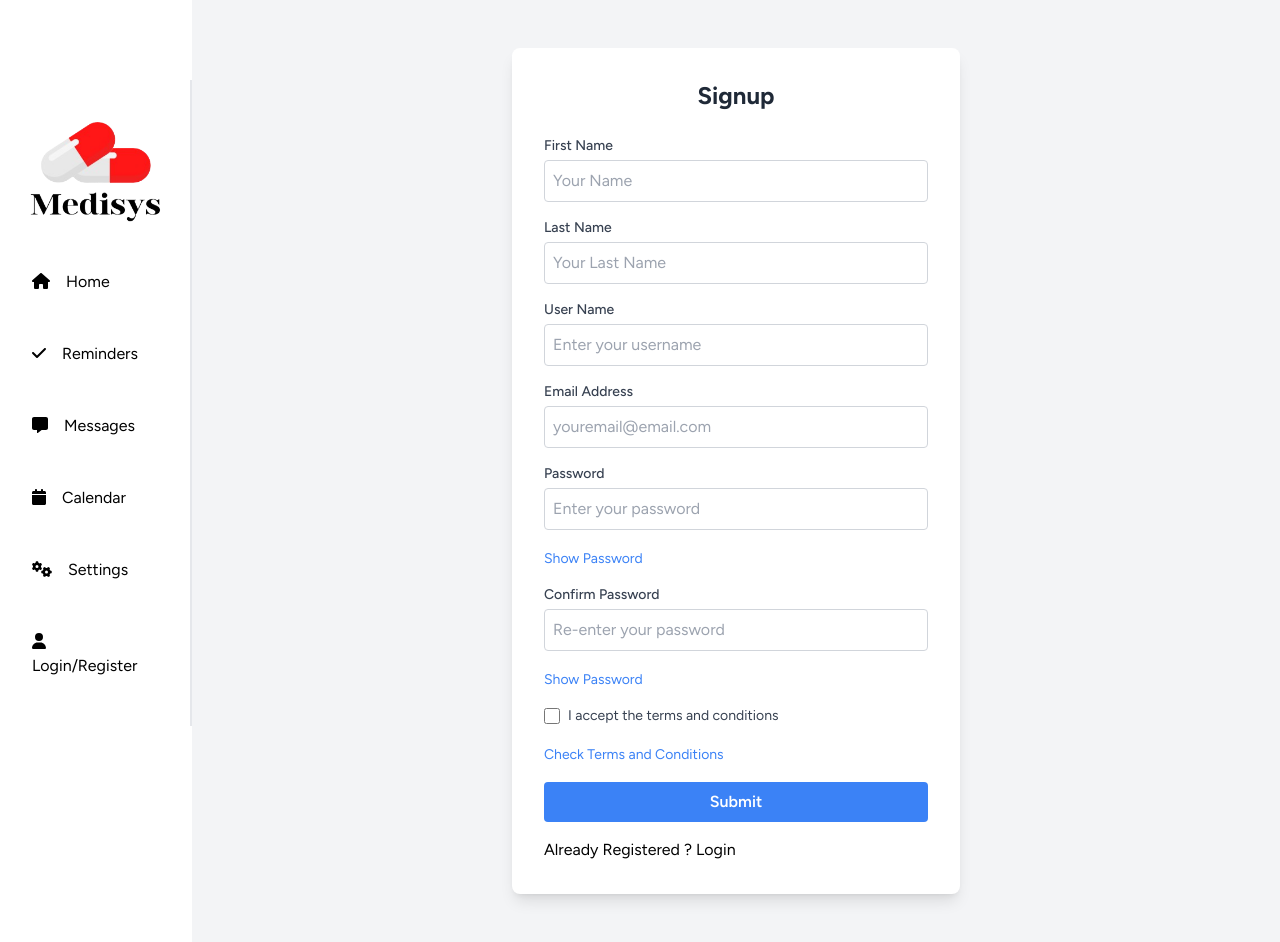
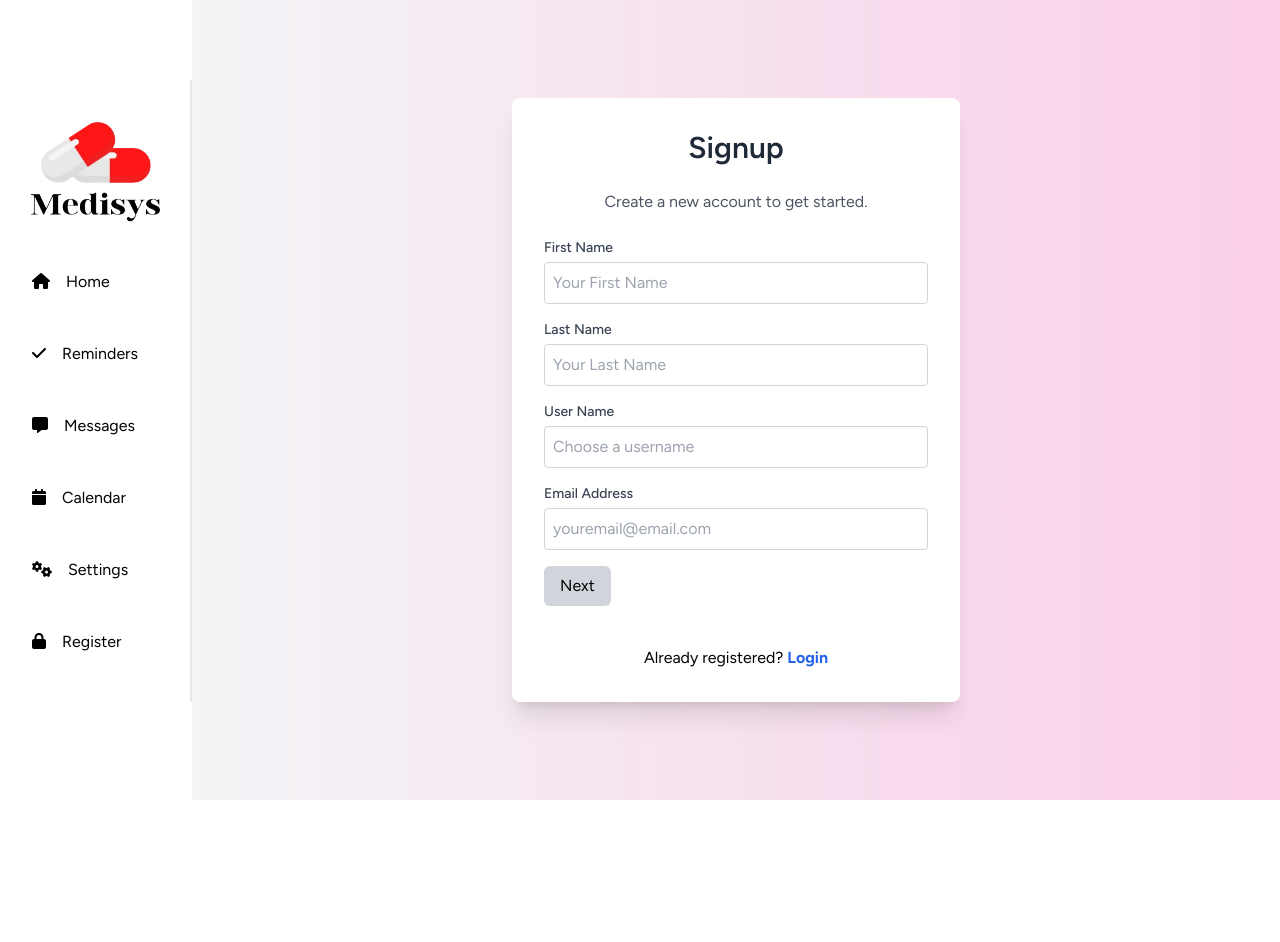
Before and after one commit to AashutoshDL/Clinic-Management-System, a React (Vite) app: page /register in a window 1280 px wide. After the commit the page ends 800 px from the top, so only its background shows below. Built offline with nearby package versions, Linux system fonts and the light colour scheme.

Commit message:
edit and delete fixed

```diff
--- a/src/components/Auth/Login.jsx
+++ b/src/components/Auth/Login.jsx
@@ -1,65 +1,60 @@
-import React from 'react'
-import {Formik, Form } from 'formik';
+import React from 'react';
+import { Formik, Form } from 'formik';
 import * as Yup from 'yup';
-import {useNavigate} from 'react-router-dom'
-import {PasswordInput, TextInput , MySelect} from '../Auth/FormElements'
-import  axios  from 'axios';
+import { useNavigate } from 'react-router-dom';
+import { PasswordInput, TextInput, MySelect } from '../Auth/FormElements';
+import axios from 'axios';
 import { useAuth } from '../context/AuthContext';
 
 const Login = () => {
   const [showPassword, setShowPassword] = React.useState(false);
-    const navigate=useNavigate();
-    const {login}=useAuth();
+  const navigate = useNavigate();
+  const { login } = useAuth();
 
   return (
-      <div className="min-h-screen flex items-center justify-center bg-gray-100 py-12 px-4 sm:px-6 lg:px-8">
-            <div className="max-w-md w-full bg-white p-8 rounded-lg shadow-lg">
-              <h1 className="text-center text-2xl font-bold text-gray-800 mb-6">Login</h1>
+    <div className="min-h-screen flex items-center justify-center bg-gradient-to-r from-gray-100 to-pink-200 py-12 px-4 sm:px-6 lg:px-8">
+      <div className="max-w-md w-full bg-white p-8 rounded-lg shadow-xl space-y-6">
+        <h1 className="text-center text-3xl font-semibold text-gray-800 mb-4">Login</h1>
+        <p className="text-center text-gray-600 mb-6">Please enter your credentials to log in.</p>
         <Formik
           initialValues={{
-                  email:'',
+            email: '',
             password: '',
             role: '',
           }}
-                //validation using Yup a library
           validationSchema={Yup.object({
             email: Yup.string().email('Invalid email address').required('Required'),
+            password: Yup.string().required('Required'),
+            role: Yup.string().required('Required'),
           })}
-                //making api calls to the backend for registration
           onSubmit={async (values, { setSubmitting }) => {
             try {
-                    // Make the API call using axios
               const response = await axios.post('http://localhost:3001/auth/login', values, {
                 headers: {
                   'Content-Type': 'application/json',
-                        withCredentials:true,
+                  withCredentials: true,
                 },
               });
-                    // Extract response data
               const data = response.data;
-                    // Alert success message
               alert(`Login Successful. Welcome, ${data.user.firstName}`);
               login(data.user);
-                    navigate('/home')
+              navigate('/home');
             } catch (error) {
-                    // Handle errors
-                    console.error("Error during signup", error);
-
+              console.error('Error during login', error);
               if (error.response) {
-                      console.log("Response error:", error.response.data);
+                console.log('Response error:', error.response.data);
               } else if (error.request) {
-                      console.log("Request error: No response received from the server");
+                console.log('Request error: No response received from the server');
               } else {
-                      console.log("Unexpected error:", error.message);
+                console.log('Unexpected error:', error.message);
               }
             } finally {
-                    // Reset submitting state
               setSubmitting(false);
             }
           }}
         >
           {({ isSubmitting }) => (
-                <Form>
+            <Form className="space-y-4">
               <TextInput label="Email" name="email" type="text" placeholder="Enter your email" />
               <PasswordInput
                 label="Password"
@@ -70,12 +65,11 @@ const Login = () => {
               <button
                 type="button"
                 onClick={() => setShowPassword((prev) => !prev)}
-                    className="text-blue-500 text-sm mb-4 hover:underline"
+                className="text-blue-500 text-sm hover:underline focus:outline-none"
               >
                 {showPassword ? 'Hide' : 'Show'} Password
               </button>
-                  <MySelect label="Role" name="role" className="w-full px-3 py-2 mt-2 border rounded focus:ring-2 focus:ring-blue-400 focus:outline-none text-gray-700 bg-gray-100"
-                  >
+              <MySelect label="Role" name="role" className="w-full px-4 py-2 mt-2 border rounded-md focus:ring-2 focus:ring-blue-500 focus:outline-none bg-gray-50">
                 <option value="">Select a job type</option>
                 <option value="user">User</option>
                 <option value="patient">Patient</option>
@@ -84,20 +78,32 @@ const Login = () => {
                 <option value="admin">Admin</option>
                 <option value="superadmin">Super Admin</option>
               </MySelect>
+              <div className="flex justify-between items-center">
                 <button
                   type="submit"
-                    className="w-full py-2 px-4 bg-blue-500 text-white font-semibold rounded mt-4 hover:bg-blue-600 transition"
+                  className="w-full py-2 px-4 bg-buttonGray text-white font-semibold rounded-md mt-4 hover:bg-buttonGrayDark transition"
                   disabled={isSubmitting}
                 >
-                    Submit
+                  {isSubmitting ? 'Logging in...' : 'Submit'}
                 </button>
+              </div>
             </Form>
           )}
         </Formik>
-            <p className='pt-4'>Not Registerd Yet? <button onClick={()=>{navigate('/register')}}>Register</button></p>
+        <p className="text-center text-sm text-gray-600 mt-4">
+          Not Registered Yet?{' '}
+          <button
+            className="font-bold text-blue-500 hover:text-blue-600"
+            onClick={() => {
+              navigate('/register');
+            }}
+          >
+            Register
+          </button>
+        </p>
       </div>
     </div>
-  )
-}
+  );
+};
 
-export default Login
+export default Login;
--- a/src/components/Auth/Register.jsx
+++ b/src/components/Auth/Register.jsx
@@ -3,29 +3,38 @@ import { Formik, Form } from 'formik';
 import * as Yup from 'yup';
 import { useNavigate } from 'react-router-dom';
 import { Checkbox, PasswordInput, TextInput } from './FormElements';
-import axios from 'axios'
-
+import axios from 'axios';
 
 const Register = () => {
   const [showPassword, setShowPassword] = React.useState(false);
   const [showConfirmPassword, setShowConfirmPassword] = React.useState(false);
-  const navigate=useNavigate();
+  const [currentStep, setCurrentStep] = React.useState(1); // Tracks the current step (page)
+  const navigate = useNavigate();
+
+  const nextStep = () => {
+    setCurrentStep((prevStep) => prevStep + 1);
+  };
+
+  const prevStep = () => {
+    setCurrentStep((prevStep) => prevStep - 1);
+  };
 
   return (
-    <div className="min-h-screen flex items-center justify-center bg-gray-100 py-12 px-4 sm:px-6 lg:px-8">
-      <div className="max-w-md w-full bg-white p-8 rounded-lg shadow-lg">
-        <h1 className="text-center text-2xl font-bold text-gray-800 mb-6">Signup</h1>
+    <div className="min-h-screen flex items-center justify-center bg-gradient-to-r from-gray-100 to-pink-200 py-12 px-4 sm:px-6 lg:px-8">
+      <div className="max-w-md w-full bg-white p-8 rounded-lg shadow-xl space-y-6">
+        <h1 className="text-center text-3xl font-semibold text-gray-800 mb-6">Signup</h1>
+        <p className="text-center text-gray-600 mb-4">Create a new account to get started.</p>
+
         <Formik
           initialValues={{
             firstName: '',
             lastName: '',
-            userName:'',
+            userName: '',
             email: '',
             password: '',
             confirmPassword: '',
             acceptedTerms: false,
           }}
-          //validation using Yup a library
           validationSchema={Yup.object({
             firstName: Yup.string()
               .max(15, 'Must be 15 characters or less')
@@ -35,7 +44,7 @@ const Register = () => {
               .required('Required'),
             userName: Yup.string()
               .max(20, 'Must be 20 characters or less')
-              .matches(/[0-9]/, 'Password must contain at least one number')
+              .matches(/[0-9]/, 'Username must contain at least one number')
               .required('Required'),
             email: Yup.string().email('Invalid email address').required('Required'),
             password: Yup.string()
@@ -52,37 +61,53 @@ const Register = () => {
               .required('Required')
               .oneOf([true], 'Please accept the terms and conditions before continuing.'),
           })}
-          //making api calls to the backend for registration
-          onSubmit={async(values, { setSubmitting }) => {
-              try{
-                const response= await axios.post(`http://localhost:3001/auth/register`,values,{
-                  headers:{
-                    'Content-Type':'application/json',
-                    withCredentials:true,
+          onSubmit={async (values, { setSubmitting }) => {
+            try {
+              const response = await axios.post('http://localhost:3001/auth/register', values, {
+                headers: {
+                  'Content-Type': 'application/json',
+                  withCredentials: true,
+                },
+              });
+              const data = response.data;
+              alert(`Registration Completed. Please Verify your Email`);
+              sessionStorage.setItem('email', values.email);
+              navigate('/verifyEmail');
+            } catch (error) {
+              console.error('Error during signup', error);
+              if (error.response) {
+                console.log('Response error data:', error.response.data);
               }
-                })
-
-                const data=response.data;
-                alert(`Registration Completed. Please Verify your Email`)
-                sessionStorage.setItem('email', values.email);
-                navigate('/verifyEmail')
-              }catch(error){
-                console.log(values)
-                console.error("Error during signup",error);
-                if (error.response) {
-                  console.log("Response error data:", error.response.data);
-                }
-              }finally{
+            } finally {
               setSubmitting(false);
             }
           }}
         >
           {({ isSubmitting }) => (
-          <Form>
-            <TextInput label="First Name" name="firstName" type="text" placeholder="Your Name" />
+            <Form className="space-y-4">
+              {/* Step 1 - Personal Information */}
+              {currentStep === 1 && (
+                <>
+                  <TextInput label="First Name" name="firstName" type="text" placeholder="Your First Name" />
                   <TextInput label="Last Name" name="lastName" type="text" placeholder="Your Last Name" />
-            <TextInput label="User Name" name="userName" type="text" placeholder="Enter your username" />
+                  <TextInput label="User Name" name="userName" type="text" placeholder="Choose a username" />
                   <TextInput label="Email Address" name="email" type="email" placeholder="youremail@email.com" />
+
+                  <div className="flex justify-between">
+                    <button
+                      type="button"
+                      className="py-2 px-4 bg-gray-300 text-black rounded-md"
+                      disabled={isSubmitting}
+                      onClick={nextStep}
+                    >
+                      Next
+                    </button>
+                  </div>
+                </>
+              )}
+
+              {currentStep === 2 && (
+                <>
                   <PasswordInput
                     label="Password"
                     name="password"
@@ -92,7 +117,7 @@ const Register = () => {
                   <button
                     type="button"
                     onClick={() => setShowPassword((prev) => !prev)}
-              className="text-blue-500 text-sm mb-4 hover:underline"
+                    className="text-blue-500 text-sm mb-4 hover:underline focus:outline-none"
                   >
                     {showPassword ? 'Hide' : 'Show'} Password
                   </button>
@@ -105,27 +130,48 @@ const Register = () => {
                   <button
                     type="button"
                     onClick={() => setShowConfirmPassword((prev) => !prev)}
-              className="text-blue-500 text-sm mb-4 hover:underline"
+                    className="text-blue-500 text-sm mb-4 hover:underline focus:outline-none"
                   >
                     {showConfirmPassword ? 'Hide' : 'Show'} Password
                   </button>
-            <br />
+
+                  <div className="flex items-center mb-4">
                     <Checkbox name="acceptedTerms">
                       I accept the terms and conditions
                     </Checkbox>
-            <button onClick={()=>{navigate('/termsandconditions')}} className="text-blue-500 text-sm hover:underline focus:outline-none focus:ring-2 focus:ring-blue-500"
-            >Check Terms and Conditions</button>
+                  </div>
+
+                  <div className="flex justify-between">
+                    <button
+                      type="button"
+                      className="py-2 px-4 bg-gray-300 text-black rounded-md"
+                      disabled={isSubmitting}
+                      onClick={prevStep}
+                    >
+                      Back
+                    </button>
                     <button
                       type="submit"
-              className="w-full py-2 px-4 bg-blue-500 text-white font-semibold rounded mt-4 hover:bg-blue-600 transition"
+                      className="py-2 px-4 bg-buttonGray hover:bg-buttonGrayDark text-white rounded-md"
                       disabled={isSubmitting}
                     >
-              Submit
+                      {isSubmitting ? 'Registering...' : 'Submit'}
                     </button>
+                  </div>
+                </>
+              )}
             </Form>
           )}
         </Formik>
-        <p className='pt-4'>Already Registered ? <button onClick={()=>{navigate('/login')}}>Login</button></p>
+        <p className="pt-4 text-center">
+          Already registered?{' '}
+          <button
+            className="font-bold text-blue-600 hover:text-blue-700"
+            onClick={() => navigate('/login')}
+          >
+            Login
+          </button>
+        </p>
       </div>
     </div>
   );
--- a/src/components/Home/Navbar.jsx
+++ b/src/components/Home/Navbar.jsx
@@ -1,7 +1,7 @@
 import React from 'react';
 import { NavLink } from 'react-router-dom';
 import { FontAwesomeIcon } from '@fortawesome/react-fontawesome';
-import { faHome, faQuestionCircle, faMessage, faUser, faCalendar, faCalculator, faCheck, faPhone, faGears} from '@fortawesome/free-solid-svg-icons';
+import { faHome, faMessage, faUser, faCalendar, faCheck, faGears, faLock} from '@fortawesome/free-solid-svg-icons';
 import { useAuth } from '../context/AuthContext'; // Adjust the path as needed
 
 const Navbar = () => {
@@ -95,7 +95,8 @@ const Navbar = () => {
               : "mb-4 hover:text-white-600 p-4 rounded-lg"
           }
         >
-          <FontAwesomeIcon icon={faUser} className='mr-4'/> Login/Register
+          <FontAwesomeIcon icon={faLock} className='mr-4'/>
+          Register
         </NavLink>
       )}
     </nav>
--- a/tailwind.config.js
+++ b/tailwind.config.js
@@ -11,6 +11,8 @@ export default {
       },
       colors: {
         buttonGray: '#575757', // Add custom color
+        buttonGrayDark: '#3d3d3d',  // Darker shade
+
       },
     },
   },
```
Also changed, not shown: src/components/Admin/AdminTable.jsx (+14 -4 lines), src/components/Home/Home.jsx (+14 -10 lines), public/images/loginpic.jpg (added), public/images/registerpic.jpg (added). Lines whose indentation alone changed are shown as unchanged.
